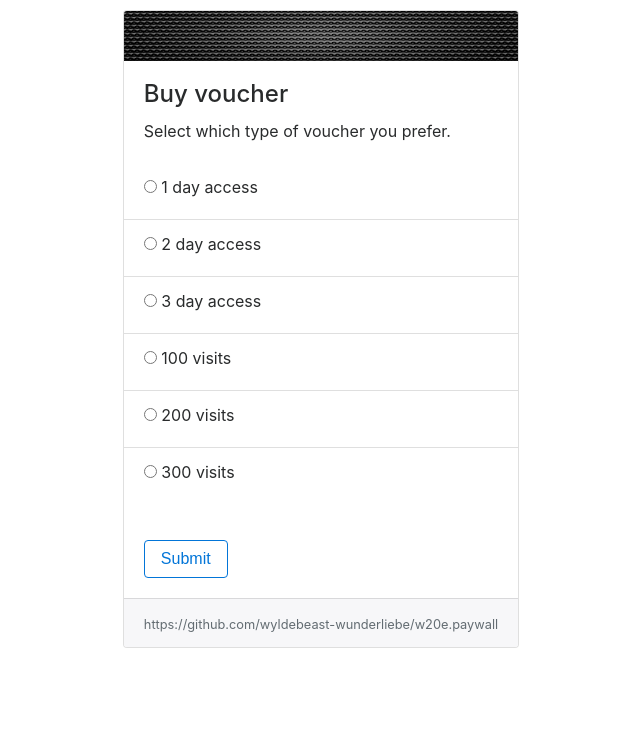
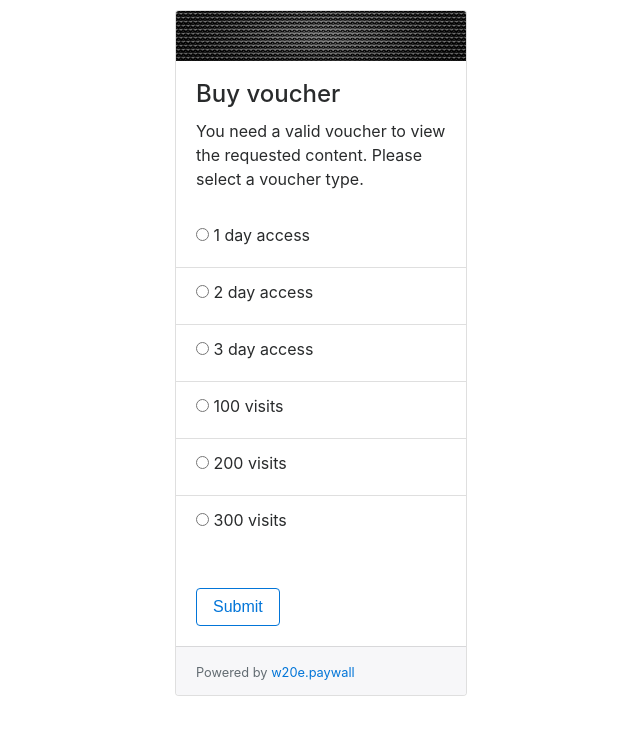
Before and after one commit to wyldebeast-wunderliebe/w20e.paywall, a Flask app: page /new_voucher in a window 1280 px wide. Shown: the top 735 px of the page, without its empty margins (319-959 px from the left). Run offline with Flask 2, Linux system fonts and the light colour scheme; parts of the project's set-up code (start-up, migrations or seed data) failed here and were passed over; some libraries are stand-ins or nearby versions.

Commit message:
Minor improvements

```diff
--- a/src/w20e/paywall/static/paywall.css
+++ b/src/w20e/paywall/static/paywall.css
@@ -6,3 +6,7 @@
 .card-img-top {
     height: 50px;
 }
+
+.card-text {
+    max-width: 250px;
+}
--- /dev/null
+++ b/src/w20e/paywall/templates/macros.html
@@ -0,0 +1,5 @@
+{%  macro card_footer() %}
+    <div class="card-footer text-muted">
+        <small>Powered by <a href="https://github.com/wyldebeast-wunderliebe/w20e.paywall">w20e.paywall</a></small>
+    </div>
+{% endmacro %}
--- a/src/w20e/paywall/templates/new_voucher.html
+++ b/src/w20e/paywall/templates/new_voucher.html
@@ -1,4 +1,6 @@
 {% extends "base.html" %}
+
+{% import 'macros.html' as macros %}
 
 {% block title %}New voucher form{% endblock %}
 
@@ -13,7 +15,9 @@
 
                 <div class="card-block">
                     <h4 class="card-title">Buy voucher</h4>
-                    <p class="card-text">Select which type of voucher you prefer.</p>
+                    <p class="card-text">
+                        You need a valid voucher to view the requested content. Please select a voucher type.
+                    </p>
                 </div>
 
                 <form method="POST" action="make_payment">
@@ -64,9 +68,8 @@
 
                 </form>
 
-                <div class="card-footer text-muted">
-                    <small>https://github.com/wyldebeast-wunderliebe/w20e.paywall</small>
-                </div>
+                {{ macros.card_footer() }}
+
             </div>
         </div>
     </div>
```
Also changed, not shown: src/w20e/paywall/templates/test_voucher.html (+4 -3 lines), src/w20e/paywall/templates/verify_voucher.html (+4 -3 lines).
